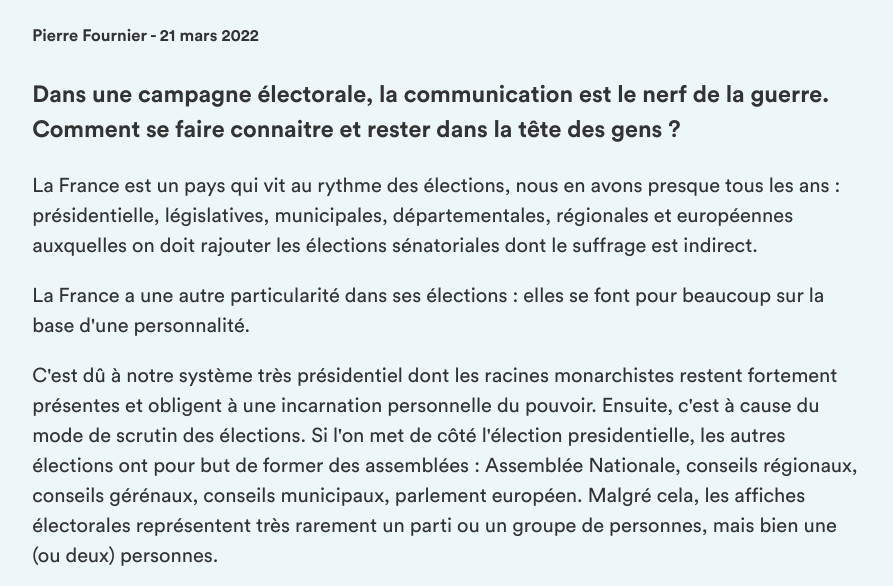
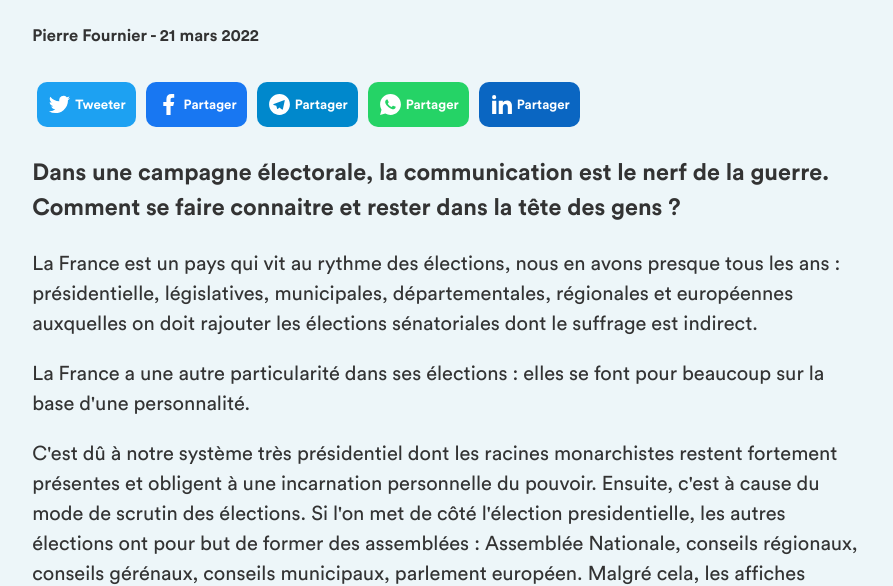
Before and after one commit to peiofour/pierrefournier.dev, a Gatsby site: page /blog/application-campagne-electorale in a window 1280 px wide. Shown: the part 913-1499 px from the top of the page, without its empty margins (193-1086 px from the left). Built offline with nearby package versions, Linux system fonts and the light colour scheme; Gatsby itself is replaced by a stand-in of ours.

Commit message:
Adding share buttons to blog post page

```diff
--- a/src/assets/scss/style.scss
+++ b/src/assets/scss/style.scss
@@ -294,6 +294,48 @@ footer {
   transition: background-color 0.2s linear;
 }
 
+.share-buttons{
+  display: flex;
+  flex-wrap: wrap;
+  align-content: space-between;
+  .share-button {
+    cursor: pointer;
+    font-size: 16px;
+    margin: 5px;
+    border-radius: 10px;
+    border: none;
+    color: var(--background);
+    padding: 10px;
+    display: flex;
+    h5{
+      margin: 0;
+      padding-top: 5px;
+      padding-left: 3px;
+    }
+  }
+  .twitter {
+    background-color: var(--color-twitter);
+  }
+  .facebook {
+    background-color: var(--color-facebook);
+  }
+  .telegram {
+    background-color: var(--color-telegram);
+  }
+  .messenger {
+    background-color: var(--color-messenger);
+  }
+  .linkedin {
+    background-color: var(--color-linkedin);
+  }
+  .whatsapp {
+    background-color: var(--color-whatsapp);
+  }
+  .share {
+    background-color: var(--color-share);
+  }
+}
+
 .icon {
   vertical-align: middle;
 }
@@ -321,6 +363,14 @@ footer {
 
   --color-button: #ff1e56;
   --color-hover: #ff1e56a1;
+
+  --color-twitter: #1da1f2;
+  --color-facebook: #1877f2;
+  --color-telegram: #0088cc;
+  --color-linkedin: #0a66c2;
+  --color-whatsapp: #25d366;
+  --color-messenger: #3b5998;
+  --color-share: #a6b1b7;
 }
 
 html {
@@ -333,7 +383,7 @@ img {
 
 
 body {
-  font-family: 'Circular Std Book';
+  font-family: 'Circular Std Book' !important;
   color: var(--text-light);
   background-color: var(--background-light);
   min-height: 100vh;
@@ -344,7 +394,7 @@ body {
 }
 
 h1, h2, h3, h4, h5, h6 {
-  font-family: 'Circular Std Bold';
+  font-family: 'Circular Std Bold' !important;
 }
 
 header {
--- a/src/templates/BlogPost.jsx
+++ b/src/templates/BlogPost.jsx
@@ -1,6 +1,7 @@
 import React from 'react';
 import Layout from '../components/Layout';
 import Seo from '../components/Seo'
+import { RiLinkedinFill, RiTelegramFill, RiTwitterFill, RiFacebookFill, RiWhatsappFill } from "react-icons/ri"
 import { graphql } from "gatsby"
 
 export const query = graphql`
@@ -20,6 +21,40 @@ export const query = graphql`
   }
 `
 
+const ShareButtons = ({data}) => (
+  <>
+    <div className="share-buttons">
+      <button className="share-button twitter"$
+        onClick={() => window.open(`https://twitter.com/share?url=https://www.pierrefournier.dev/blog/${data.markdownRemark.frontmatter.slug}&text=${'"'+data.markdownRemark.frontmatter.title+'" - Le Blog de Pierre'}`, '_blank').focus()}  >
+        <RiTwitterFill size={25} />
+        <h5>Tweeter</h5>
+      </button>
+      <button className="share-button facebook"
+        onClick={() => window.open(`https://www.facebook.com/sharer.php?u=https://www.pierrefournier.dev/blog/${data.markdownRemark.frontmatter.slug}&t=${'"'+data.markdownRemark.frontmatter.title+'" - Le Blog de Pierre'}`, '_blank').focus()} >
+        <RiFacebookFill size={25} />
+        <h5>Partager</h5>
+      </button>
+      <button className="share-button telegram"
+        onClick={() => window.open(`https://t.me/share/url?url=https://www.pierrefournier.dev/blog/${data.markdownRemark.frontmatter.slug}&text=${'"'+data.markdownRemark.frontmatter.title+'" - Le Blog de Pierre'}`, '_blank').focus()} >
+        <RiTelegramFill size={25} />
+        <h5>Partager</h5>
+      </button>
+      <button className="share-button whatsapp"
+        onClick={() => window.open(`https://wa.me/?text=https://www.pierrefournier.dev/blog/${data.markdownRemark.frontmatter.slug}`, '_blank').focus()}
+      >
+        <RiWhatsappFill size={25} />
+        <h5>Partager</h5>
+      </button>
+      <button className="share-button linkedin"
+        onClick={() => window.open(`https://www.linkedin.com/sharing/share-offsite/?url=https://www.pierrefournier.dev/blog/${data.markdownRemark.frontmatter.slug}`, '_blank').focus()}
+      >
+        <RiLinkedinFill size={25} />
+        <h5>Partager</h5>
+      </button>
+    </div>
+  </>
+)
+
 const options = { year: 'numeric', month: 'long', day: 'numeric' };
 
 const BlogPost = ({ data }) => {
@@ -38,12 +73,17 @@ const BlogPost = ({ data }) => {
         />
         <img src={data.markdownRemark.frontmatter.image} alt={data.markdownRemark.frontmatter.title}/>
         <em>{data.markdownRemark.frontmatter.imagedescription}</em>
+
         <h1>{data.markdownRemark.frontmatter.title}</h1>
         <h5>{data.markdownRemark.frontmatter.author} - {clearDate}</h5>
+        <ShareButtons data={data} />
         <h3>{data.markdownRemark.frontmatter.description}</h3>
         <div dangerouslySetInnerHTML={{__html: data.markdownRemark.html}} />
       </Layout>
   )
 }
 
+
+
+
 export default BlogPost;
```
